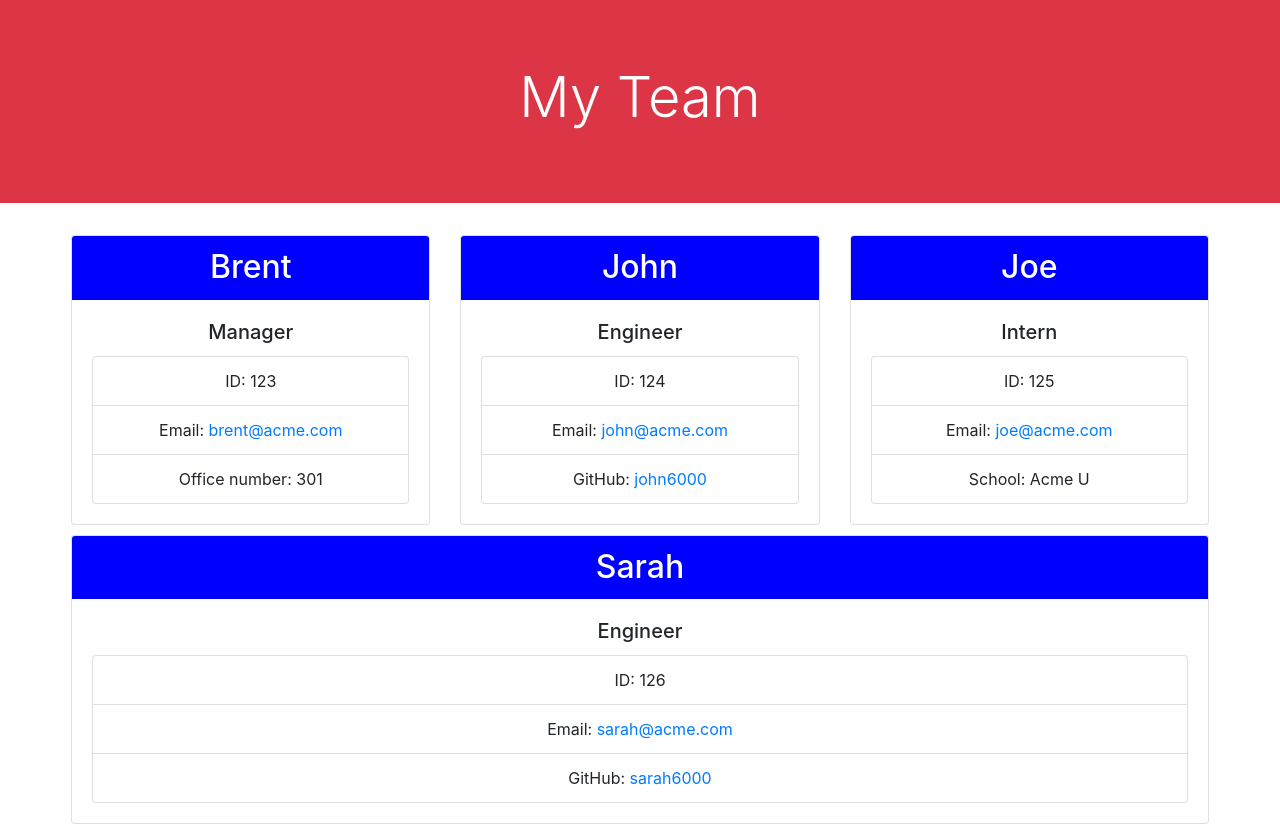
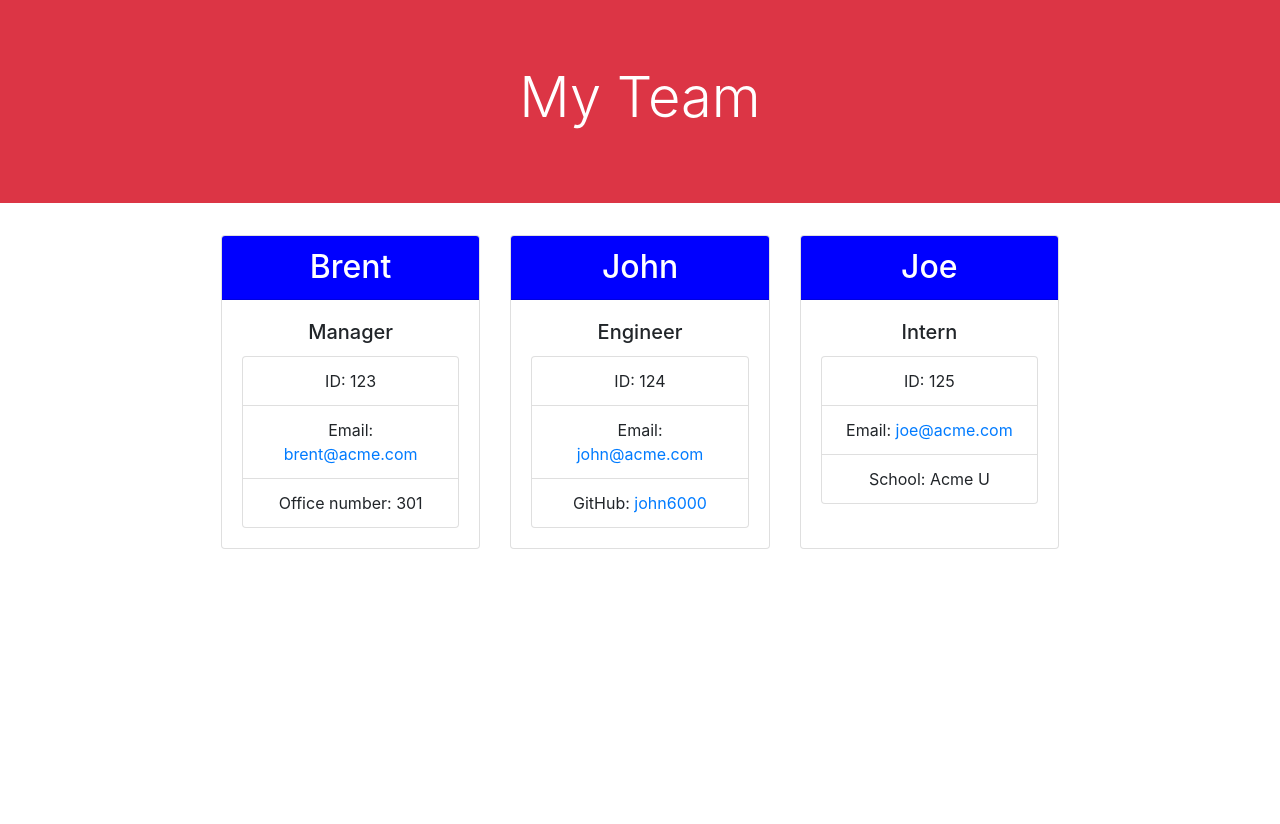
Before and after one commit to BrentG6000/10-employee-entry, a website: page dist/index.html in a window 1280 px wide. After the commit the page ends 800 px from the top, so only its background shows below. Drawn offline with nearby package versions, Linux system fonts and the light colour scheme.

Commit message:
Added README.md

```diff
--- a/dist/index.html
+++ b/dist/index.html
@@ -48,18 +48,6 @@
                         </ul>
                     </div>
                 </div>
-            <div class="w-100"></div>
-                <div class="card text-center">
-                    <h2 class="card-header">Sarah</h2>
-                    <div class="card-body">
-                        <h5 class="card-title">Engineer</h5>
-                        <ul class="list-group">
-                            <li class="list-group-item">ID: 126</li >
-                            <li class="list-group-item">Email: <a href = "mailto: sarah@acme.com">sarah@acme.com</a></li>
-                            <li class="list-group-item">GitHub:<a href = "https://github.com/sarah6000"> sarah6000</a></li >
-                        </ul>
-                    </div>
-                </div>
             </div>
         </div>
     </main>
```
Also changed, not shown: README.md (added).
